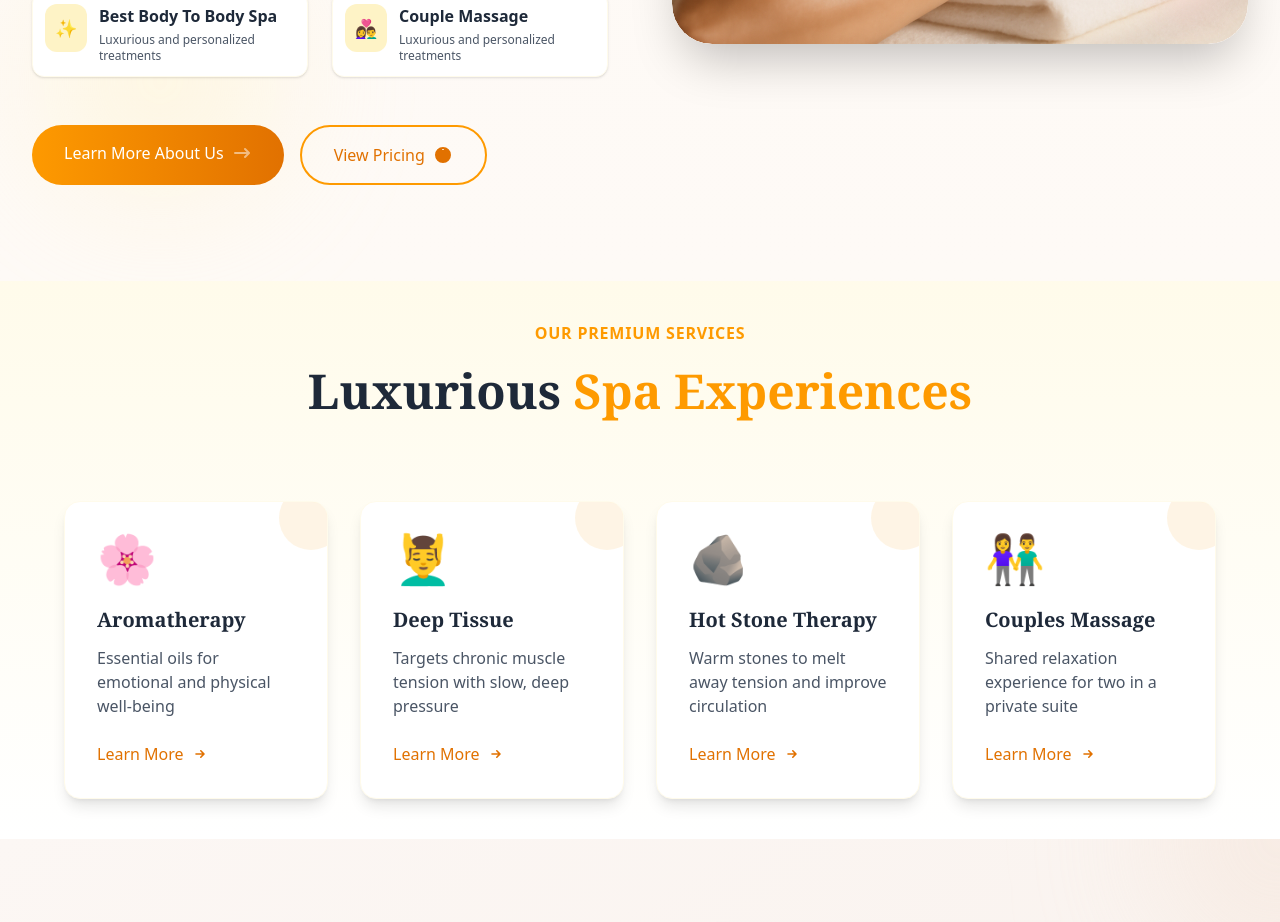
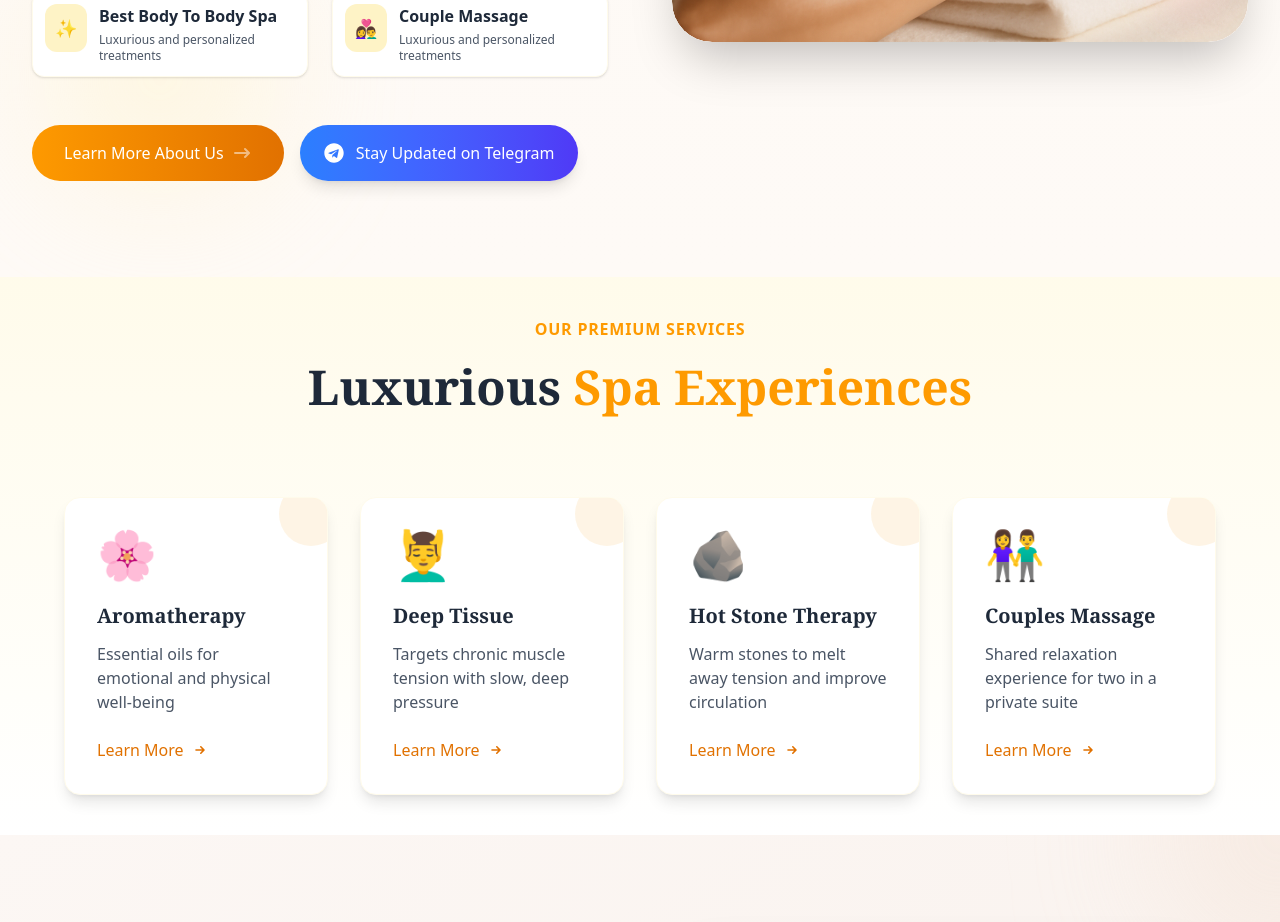
Before and after one commit to Prakash84/schoolsite, a Next.js app: page / in a window 1280 px wide. Shown: the part 1440-2362 px from the top of the page. Built offline with nearby package versions, Linux system fonts and the light colour scheme.

Commit message:
Updated something

```diff
--- a/src/app/page.js
+++ b/src/app/page.js
@@ -689,7 +689,7 @@ const features2 = [
                 </span>
               </motion.a>
 
-              <motion.a
+              {/* <motion.a
                 href="#"
                 className="px-8 py-4 rounded-full font-medium border-2 border-amber-500 text-amber-600 hover:bg-amber-50 transition-colors relative overflow-hidden group"
                 whileHover={{ scale: 1.05 }}
@@ -702,7 +702,16 @@ const features2 = [
                     <path fillRule="evenodd" d="M10 18a8 8 0 100-16 8 8 0 000 16zm1-13a1 1 0 10-2 0v.092a4.535 4.535 000-1.676.62C6.602" />
                   </svg>
                 </a>
-              </motion.a>
+              </motion.a> */}
+              <a
+                        href="https://t.me/Tanuspa"
+                        target="_blank"
+                        rel="noopener noreferrer"
+                        className="bg-gradient-to-r from-blue-500 to-indigo-600 hover:from-blue-600 hover:to-indigo-700 text-white font-medium py-3 px-6 rounded-full flex items-center justify-center transition-all shadow-lg"
+                      >
+                        <FaTelegram className="text-xl mr-3" />
+                        Stay Updated on Telegram
+                      </a>
             </motion.div>
           </motion.div>
           {/* Left Image with Modern Frame & Parallax Effect */}
--- a/src/app/pricing/page.js
+++ b/src/app/pricing/page.js
@@ -467,7 +467,7 @@ export default function pricing() {
 
     </div>
      {/* F&Q Section */}
-                          <section className="py-16 bg-gradient-to-b from-amber-50 to-white">
+      <section className="py-16 bg-gradient-to-b from-amber-50 to-white">
                             <div className="max-w-5xl mx-auto px-4">
                               <motion.div
                                 initial={{ opacity: 0, y: 20 }}
@@ -579,7 +579,7 @@ export default function pricing() {
                                 </div>
                               </motion.div> */}
                             </div>
-                          </section>
+      </section>
     <WhatsappFloat />
     </>
   );
```
